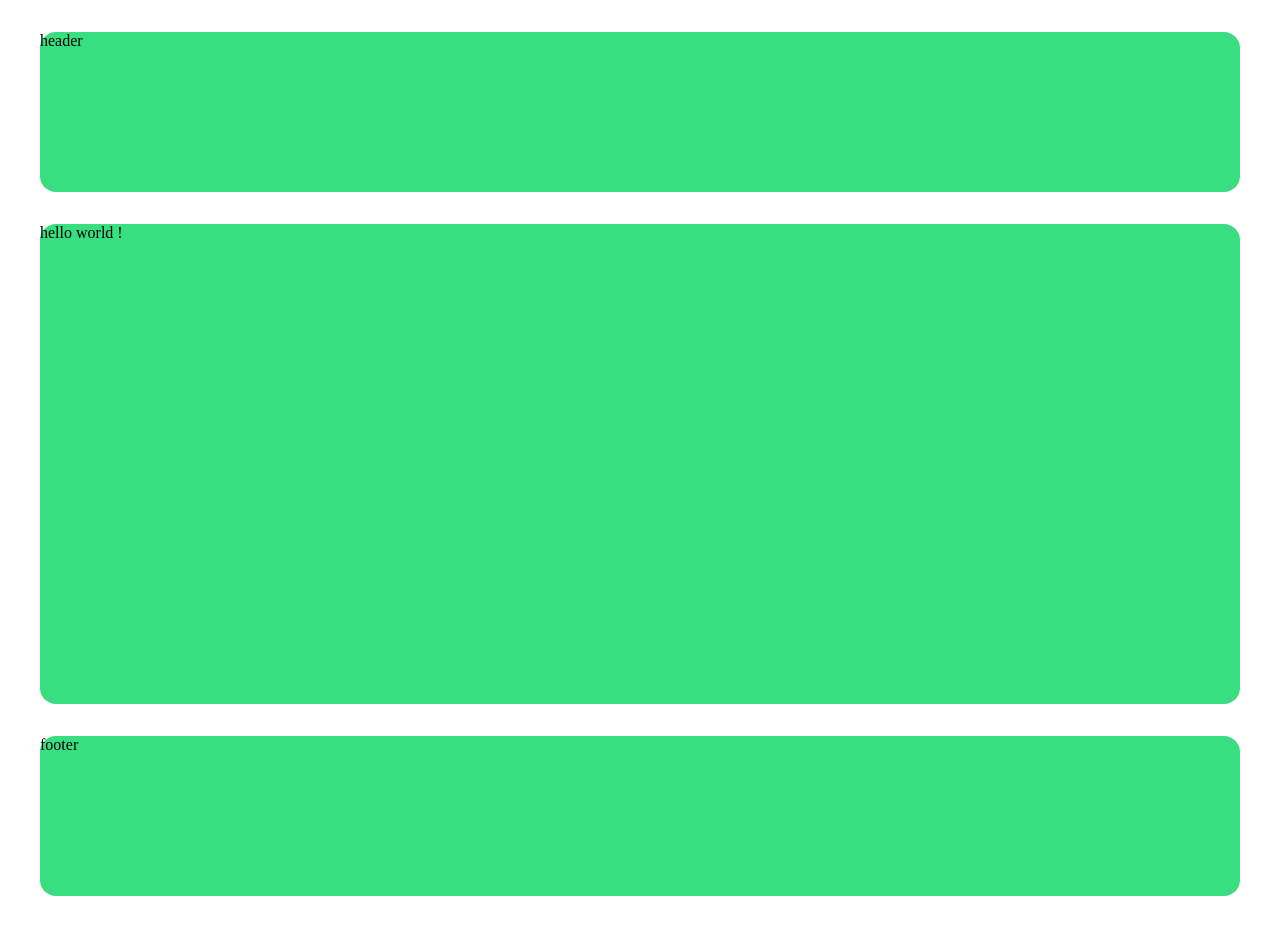
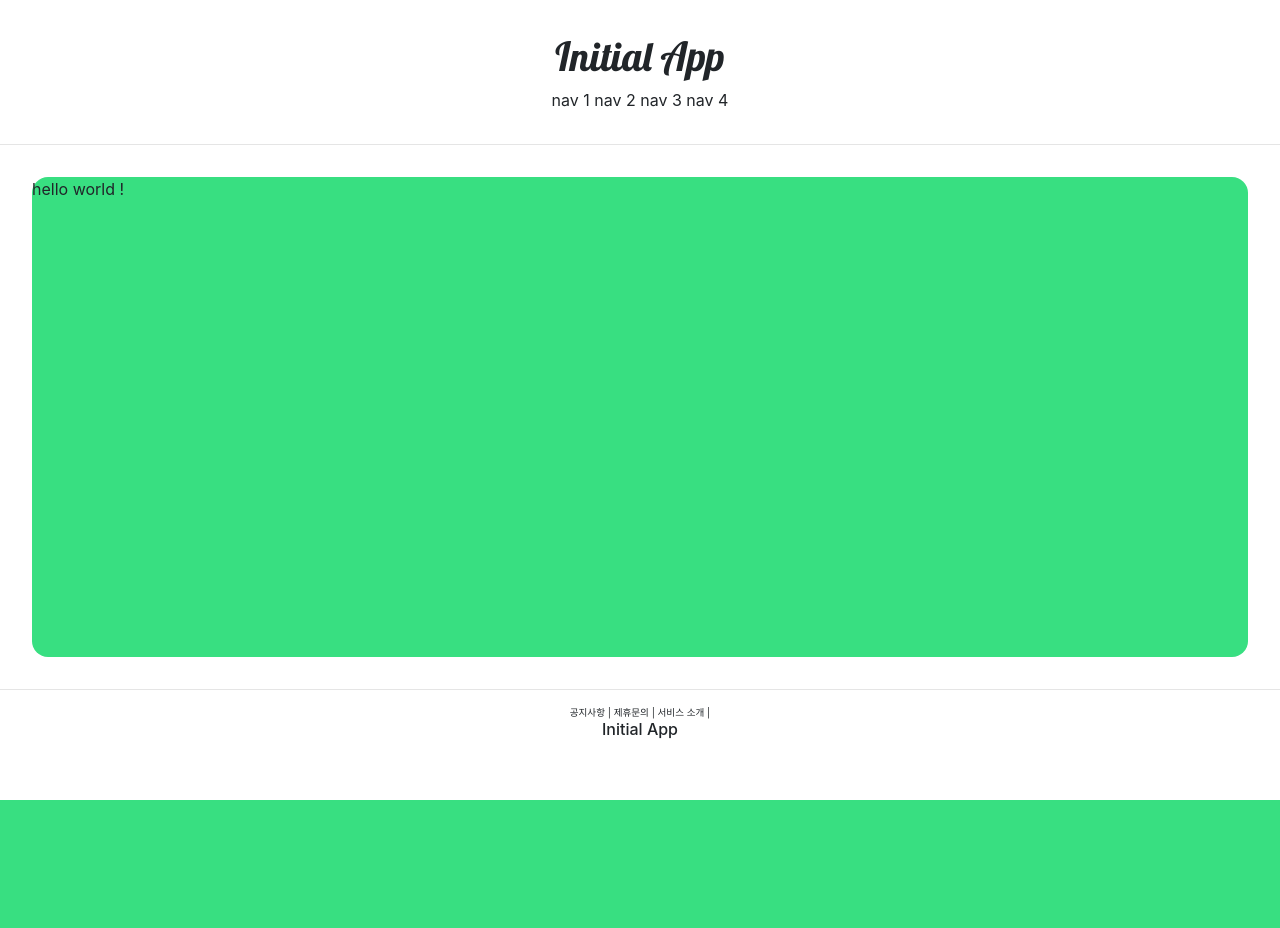
Before and after one commit to gojaebeom/DjangoFirstApp, a Django app: page /account/hello/ in a window 1280 px wide. After the commit the page ends 800 px from the top, so only its background shows below. Run offline with Django 3.2, Linux system fonts and the light colour scheme.

Commit message:
template style edit

```diff
--- a/templates/base.html
+++ b/templates/base.html
@@ -3,9 +3,11 @@
     {% include 'head.html' %}
 <body>
     {% include 'header.html' %}
+    <hr>
     {% block content %}
 
     {% endblock %}
+    <hr>
     {% include 'footer.html' %}
 </body>
 </html>
--- a/templates/footer.html
+++ b/templates/footer.html
@@ -1,3 +1,10 @@
-<div style="height:10rem;background:#38df81;border-radius:1rem;margin:2rem;">
-    footer
+<div style="text-align: center">
+    <div style="font-size:.6rem;">
+        <span>공지사항</span> |
+        <span>제휴문의</span> |
+        <span>서비스 소개</span> |
+    </div>
+    <div>
+        <h6>Initial App</h6>
+    </div>
 </div>
--- a/templates/head.html
+++ b/templates/head.html
@@ -1,4 +1,10 @@
 <head>
     <meta charset="UTF-8">
+    <!-- bootstrap css -->
+    <link rel="stylesheet" href="https://cdn.jsdelivr.net/npm/bootstrap@4.5.3/dist/css/bootstrap.min.css" integrity="sha384-TX8t27EcRE3e/ihU7zmQxVncDAy5uIKz4rEkgIXeMed4M0jlfIDPvg6uqKI2xXr2" crossorigin="anonymous">
+
+    <!-- google font -->
+    <link rel="preconnect" href="https://fonts.gstatic.com">
+    <link href="https://fonts.googleapis.com/css2?family=Lobster&display=swap" rel="stylesheet">
     <title>파이썬 장고, 첫번째 앱!</title>
 </head>
--- a/templates/header.html
+++ b/templates/header.html
@@ -1,3 +1,11 @@
-<div style="height:10rem;background:#38df81;border-radius:1rem;margin:2rem;">
-    header
+<div style="text-align: center; margin:2rem 0px;">
+    <div>
+        <h1 style="font-family: 'Lobster', cursive;">Initial App</h1>
+    </div>
+    <div>
+        <span>nav 1</span>
+        <span>nav 2</span>
+        <span>nav 3</span>
+        <span>nav 4</span>
+    </div>
 </div>
```
